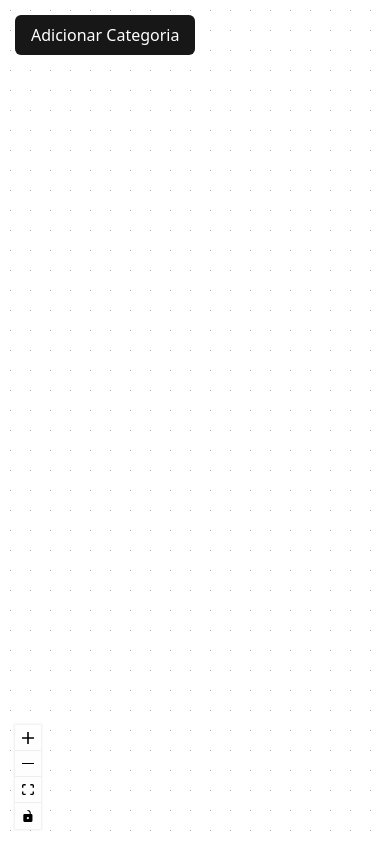
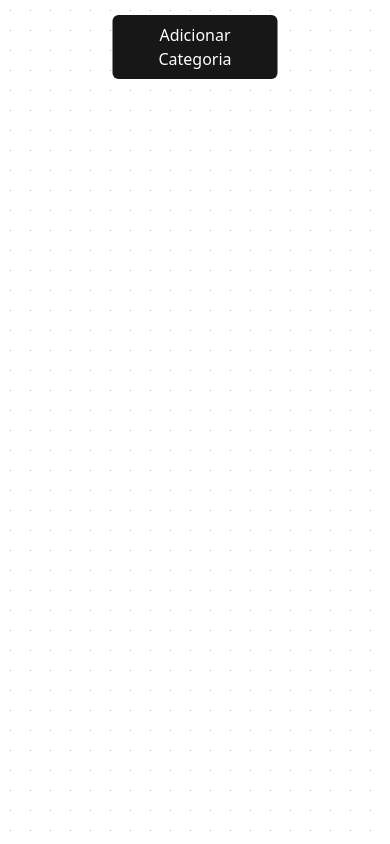
Before and after one commit to henriqueliima/criminal-investigation, a React (Vite) app: page / in a window 390 px wide. Built offline with nearby package versions, Linux system fonts and the light colour scheme.

Commit message:
feat: add mobile support for React Flow

```diff
--- a/src/components/ClueCard.tsx
+++ b/src/components/ClueCard.tsx
@@ -1,6 +1,6 @@
 import { useSortable } from '@dnd-kit/sortable'
 import { CSS } from '@dnd-kit/utilities'
-import { EditIcon } from 'lucide-react'
+import { EditIcon, GripVertical } from 'lucide-react'
 import { memo, useCallback, useMemo, useState } from 'react'
 
 import type { Clue, Id, InvestigationCategory } from '../types'
@@ -56,8 +56,9 @@ const ClueCard = memo(
       () => ({
         transition,
         transform: CSS.Transform.toString(transform),
+        opacity: isDragging ? 0.5 : 1,
       }),
-      [transition, transform]
+      [transition, transform, isDragging]
     )
 
     const openModal = useCallback(() => {
@@ -129,7 +130,7 @@ const ClueCard = memo(
     }, [deleteClue, clue.id, closeModal])
 
     const handleEditClick = useCallback(
-      (e: React.MouseEvent) => {
+      (e: React.MouseEvent | React.TouchEvent) => {
         e.preventDefault()
         e.stopPropagation()
         openModal()
@@ -137,60 +138,41 @@ const ClueCard = memo(
       [openModal]
     )
 
-    if (isDragging) {
-      return (
-        <div
-          ref={setNodeRef}
-          style={style}
-          className="relative flex rounded-xl bg-black px-2 py-4 text-left opacity-50"
-        >
-          {mediaType === 'text' ? clue.content : '📎 Mídia'}
-        </div>
-      )
-    }
-
     return (
       <>
         <div
           ref={setNodeRef}
           style={style}
-          className="nodrag relative flex flex-col gap-2 rounded-xl bg-black p-3 text-left transition-all hover:ring-2 hover:ring-inset hover:ring-rose-500"
+          className="nodrag nopan relative flex items-center gap-2 rounded-xl bg-black p-3 text-left transition-all hover:ring-2 hover:ring-inset hover:ring-rose-500"
         >
-          <div className="flex items-start justify-between gap-2">
           <div
-              className="flex-1 cursor-grab"
+            className="flex shrink-0 cursor-grab touch-none select-none items-center pt-1 text-gray-400 active:cursor-grabbing"
             {...attributes}
             {...listeners}
-              style={{ touchAction: 'none' }}
           >
+            <GripVertical className="h-5 w-5" />
+          </div>
+
+          <div className="pointer-events-auto min-w-0 flex-1">
             {mediaType === 'text' ? (
-                <span className="select-none text-white">{clue.content}</span>
+              <span className="select-text text-white">{clue.content}</span>
             ) : (
               <div className="select-none space-y-2">
-                  <div className="relative">
                 <MediaPreview
                   content={clue.content}
                   type={mediaType}
                   readOnly
                 />
-                    <div
-                      className="absolute inset-0 z-0 cursor-grab"
-                      style={{ pointerEvents: 'auto' }}
-                    />
-                  </div>
               </div>
             )}
           </div>
-
           <Button
             onClick={handleEditClick}
-              color="transparent"
-              className="z-20 shrink-0 transition-all hover:scale-110"
-              style={{ pointerEvents: 'auto' }}
+            onTouchEnd={handleEditClick}
+            className="pointer-events-auto z-20 shrink-0 text-white transition-all hover:scale-110"
           >
             <EditIcon className="h-4 w-4" />
           </Button>
-          </div>
         </div>
 
         {isModalOpen && (
@@ -219,6 +201,4 @@ const ClueCard = memo(
   }
 )
 
-ClueCard.displayName = 'ClueCard'
-
 export default ClueCard
--- a/src/components/InvestigationCategoryNode.tsx
+++ b/src/components/InvestigationCategoryNode.tsx
@@ -72,8 +72,8 @@ const InvestigationCategoryNode = memo(
     return (
       <div
         ref={setNodeRef}
-        className={`text-updater-node relative w-[350px] border bg-white p-2 transition-all ${
-          isOver ? 'ring-4 ring-blue-500' : ''
+        className={`text-updater-node relative min-w-[350px] border bg-white p-2 transition-all md:w-[350px] ${
+          isOver ? 'ring-4 ring-rose-500' : ''
         }`}
         data-category-id={categoryId}
       >
@@ -81,30 +81,30 @@ const InvestigationCategoryNode = memo(
           type="target"
           position={Position.Top}
           id="top"
-          className="!h-3 !w-3"
+          className="!h-4 !w-4 md:!h-3 md:!w-3"
         />
         <Handle
           type="source"
           position={Position.Bottom}
           id="bottom"
-          className="!h-3 !w-3"
+          className="!h-4 !w-4 md:!h-3 md:!w-3"
         />
         <Handle
           type="target"
           position={Position.Left}
           id="left"
-          className="!h-3 !w-3"
+          className="!h-4 !w-4 md:!h-3 md:!w-3"
         />
         <Handle
           type="source"
           position={Position.Right}
           id="right"
-          className="!h-3 !w-3"
+          className="!h-4 !w-4 md:!h-3 md:!w-3"
         />
 
         <div
-          className={`flex min-h-[350px] w-full flex-col rounded-md bg-brand-background text-white transition-all ${
-            isOver ? 'ring-2 ring-inset ring-blue-400' : ''
+          className={`flex h-[350px] w-full flex-col rounded-md bg-brand-background text-white transition-all ${
+            isOver ? 'ring-2 ring-inset ring-rose-500' : ''
           }`}
         >
           <div className="flex h-[60px] cursor-grab items-center justify-between rounded-md rounded-b-none border-4 p-3 font-bold">
--- a/src/hooks/useDragAndDrop.ts
+++ b/src/hooks/useDragAndDrop.ts
@@ -1,5 +1,10 @@
 import type { DragEndEvent, DragOverEvent, DragStartEvent } from '@dnd-kit/core'
-import { PointerSensor, useSensor, useSensors } from '@dnd-kit/core'
+import {
+  PointerSensor,
+  TouchSensor,
+  useSensor,
+  useSensors,
+} from '@dnd-kit/core'
 import { useCallback, useState } from 'react'
 
 import type { CategoryNodeData, Clue, Id } from '../types'
@@ -23,12 +28,22 @@ export const useDragAndDrop = ({
 
   const sensors = useSensors(
     useSensor(PointerSensor, {
-      activationConstraint: { distance: 1, delay: 0 },
+      activationConstraint: {
+        distance: 10,
+      },
+    }),
+    useSensor(TouchSensor, {
+      activationConstraint: {
+        delay: 250,
+        tolerance: 5,
+      },
     })
   )
 
   const onDragStart = useCallback((event: DragStartEvent) => {
     const { active } = event
+
+    // Só ativa se for especificamente uma Clue
     if (active.data.current?.type === 'Clue') {
       setActiveClue(active.data.current.clue)
     }
@@ -56,6 +71,11 @@ export const useDragAndDrop = ({
       if (over.data.current?.type === 'Clue') {
         const targetClue = over.data.current.clue as Clue
         const targetCategoryId = targetClue.categoryId
+
+        if (String(draggedClue.id) === String(targetClue.id)) {
+          setActiveClue(null)
+          return
+        }
 
         if (sourceCategoryId === targetCategoryId) {
           reorderClues(sourceCategoryId, draggedClue.id, targetClue.id)
@@ -86,10 +106,13 @@ export const useDragAndDrop = ({
         const targetClue = over.data.current.clue as Clue
         const targetCategoryId = targetClue.categoryId
 
-        if (sourceCategoryId !== targetCategoryId) {
+        if (
+          sourceCategoryId !== targetCategoryId &&
+          String(draggedClue.id) !== String(targetClue.id)
+        ) {
           const clueAlreadyInTarget = categoriesData[
             targetCategoryId
-          ]?.clues.some((c) => String(c.id) === String(draggedClue.id))
+          ]?.clues.some((clue) => String(clue.id) === String(draggedClue.id))
 
           if (!clueAlreadyInTarget) {
             moveClueToCategory(
--- a/src/pages/CriminalInvestigation.tsx
+++ b/src/pages/CriminalInvestigation.tsx
@@ -11,7 +11,7 @@ import {
   Panel,
   ReactFlow,
 } from '@xyflow/react'
-import { useCallback, useMemo } from 'react'
+import { useCallback, useEffect, useMemo, useState } from 'react'
 import { createPortal } from 'react-dom'
 
 import CreateClueModal from '../components/CreateClueModal'
@@ -33,11 +33,19 @@ import {
   useInvestigationActions,
 } from '../store/InvestigationStore'
 
+const MOBILE_BREAKPOINT = 768
+const CATEGORY_HEIGHT = 200
+const CATEGORY_SPACING = 200
+
 function CriminalInvestigationPage() {
   const categoryNodes = useCategoryNodes()
   const categoryConnections = useCategoryConnections()
   const categoriesData = useCategoriesData()
   const allCategories = useAllCategories()
+
+  const [isMobile, setIsMobile] = useState(
+    typeof window !== 'undefined' && window.innerWidth < MOBILE_BREAKPOINT
+  )
 
   const {
     applyNodeChanges,
@@ -61,6 +69,29 @@ function CriminalInvestigationPage() {
       reorderClues,
       categoriesData,
     })
+  useEffect(() => {
+    const handleResize = () => {
+      const newIsMobile = window.innerWidth < MOBILE_BREAKPOINT
+      if (newIsMobile !== isMobile) {
+        setIsMobile(newIsMobile)
+      }
+    }
+
+    window.addEventListener('resize', handleResize)
+    return () => window.removeEventListener('resize', handleResize)
+  }, [isMobile])
+
+  const layoutNodes = useMemo(() => {
+    if (!isMobile) return categoryNodes
+
+    return categoryNodes.map((node, index) => ({
+      ...node,
+      position: {
+        x: 20,
+        y: index * (CATEGORY_HEIGHT + CATEGORY_SPACING),
+      },
+    }))
+  }, [categoryNodes, isMobile])
 
   const handleOpenCreateClueModal = useCallback(
     (categoryId: string) => {
@@ -106,9 +137,18 @@ function CriminalInvestigationPage() {
 
   const handleCategoryNodesChange = useCallback(
     (changes: NodeChange[]) => {
-      applyNodeChanges(changes)
+      if (isMobile) {
+        const filteredChanges = changes.filter(
+          (change) => change.type !== 'position'
+        )
+        if (filteredChanges.length > 0) {
+          applyNodeChanges(filteredChanges)
+        }
+      } else {
+        applyNodeChanges(changes)
+      }
     },
-    [applyNodeChanges]
+    [applyNodeChanges, isMobile]
   )
 
   const handleConnectionsChange = useCallback(
@@ -155,7 +195,7 @@ function CriminalInvestigationPage() {
     >
       <div className="h-screen w-screen">
         <ReactFlow
-          nodes={categoryNodes}
+          nodes={layoutNodes}
           edges={categoryConnections}
           onNodesChange={handleCategoryNodesChange}
           onEdgesChange={handleConnectionsChange}
@@ -163,10 +203,18 @@ function CriminalInvestigationPage() {
           onConnect={handleConnect}
           proOptions={{ hideAttribution: true }}
           fitView={false}
+          nodesDraggable={!isMobile}
+          nodesConnectable={!isMobile}
+          elementsSelectable={true}
+          panOnDrag={isMobile ? [1, 2] : true}
+          zoomOnScroll={!isMobile}
+          zoomOnPinch={isMobile}
+          preventScrolling={!isMobile}
+          className="touch-flow"
         >
           <Background />
-          <Controls />
-          <Panel>
+          {!isMobile && <Controls />}
+          <Panel position={isMobile ? 'top-center' : 'top-left'}>
             <Button onClick={newCategoryModal.openModal}>
               Adicionar Categoria
             </Button>
```
Lines whose indentation alone changed are shown as unchanged.
